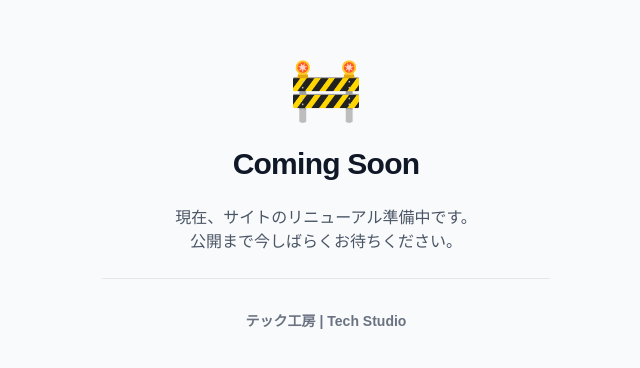
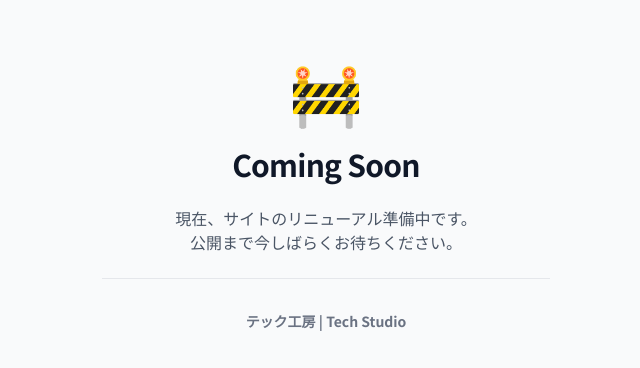
Before and after one commit to motoki0805/tech-studio, a Next.js app: page / in a window 1280 px wide. Shown: the part 204-572 px from the top of the page, without its empty margins (314-954 px from the left). Built offline with nearby package versions, Linux system fonts and the light colour scheme.

Commit message:
style: 日本語フォントの導入

```diff
--- a/src/app/globals.css
+++ b/src/app/globals.css
@@ -9,7 +9,7 @@
 @theme inline {
   --color-background: var(--background);
   --color-foreground: var(--foreground);
-  --font-sans: var(--font-geist-sans);
+  --font-sans: var(--font-noto-sans-jp), var(--font-geist-sans), ui-sans-serif, system-ui;
   --font-mono: var(--font-geist-mono);
 }
 
@@ -23,7 +23,6 @@
 body {
   background: var(--background);
   color: var(--foreground);
-  font-family: Arial, Helvetica, sans-serif;
 }
 
 html {
--- a/src/app/layout.tsx
+++ b/src/app/layout.tsx
@@ -1,5 +1,5 @@
 import type { Metadata } from "next";
-import { Geist, Geist_Mono } from "next/font/google";
+import { Noto_Sans_JP, Geist, Geist_Mono } from "next/font/google";
 import "./globals.css";
 import { MaintenanceTemplate } from "@/components/templates/MaintenanceTemplate";
 
@@ -13,8 +13,17 @@ const geistMono = Geist_Mono({
   subsets: ["latin"],
 });
 
+const notoSansJp = Noto_Sans_JP({
+  variable: "--font-noto-sans-jp",
+  weight: ["400", "700"],
+  subsets: ["latin"],
+  display: "swap",
+});
+
 export const metadata: Metadata = {
-  title: `${process.env.NEXT_PUBLIC_SITE_NAME_JA || "テック工房"} | ${process.env.NEXT_PUBLIC_SITE_NAME_EN || "Tech Studio"}`,
+  title: `${process.env.NEXT_PUBLIC_SITE_NAME_JA || "テック工房"} | ${
+    process.env.NEXT_PUBLIC_SITE_NAME_EN || "Tech Studio"
+  }`,
   description: "Webシステム開発・DX支援",
   icons: {
     icon: "/logo.png",
@@ -32,7 +41,7 @@ export default function RootLayout({
   return (
     <html lang="ja">
       <body
-        className={`${geistSans.variable} ${geistMono.variable} antialiased`}
+        className={`${notoSansJp.className} ${geistSans.variable} ${geistMono.variable} antialiased`}
       >
         {isMaintenance ? <MaintenanceTemplate /> : children}
       </body>
```
